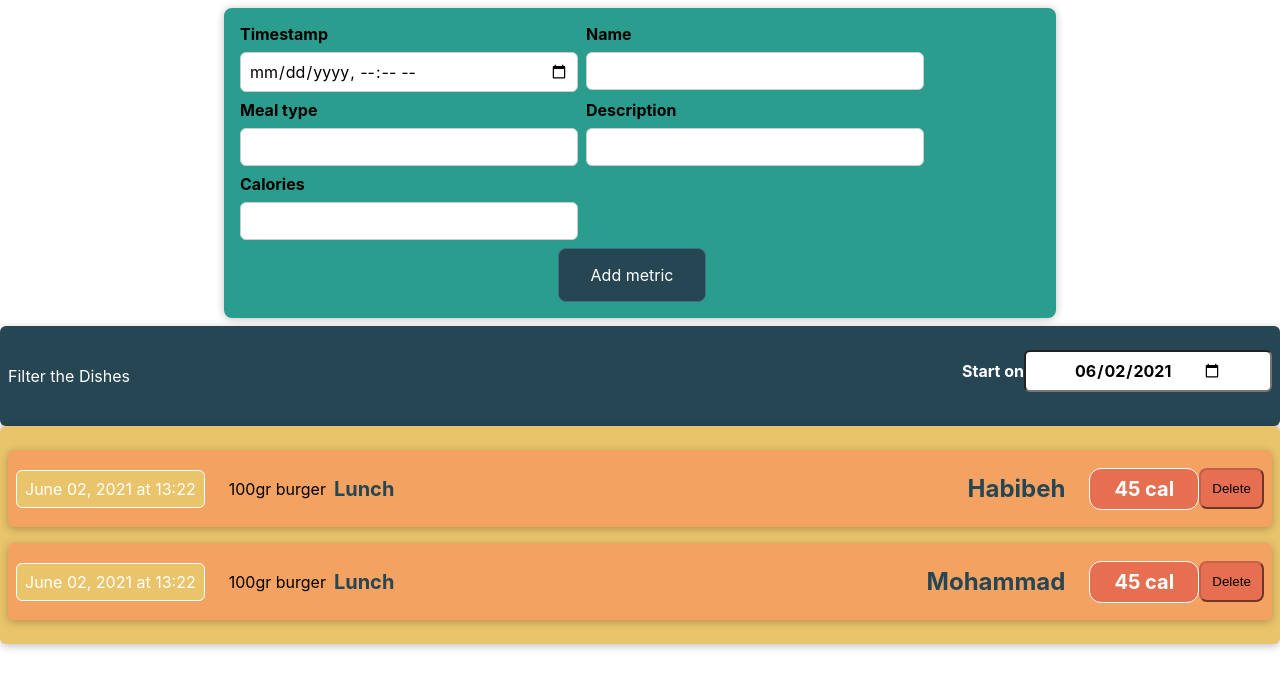
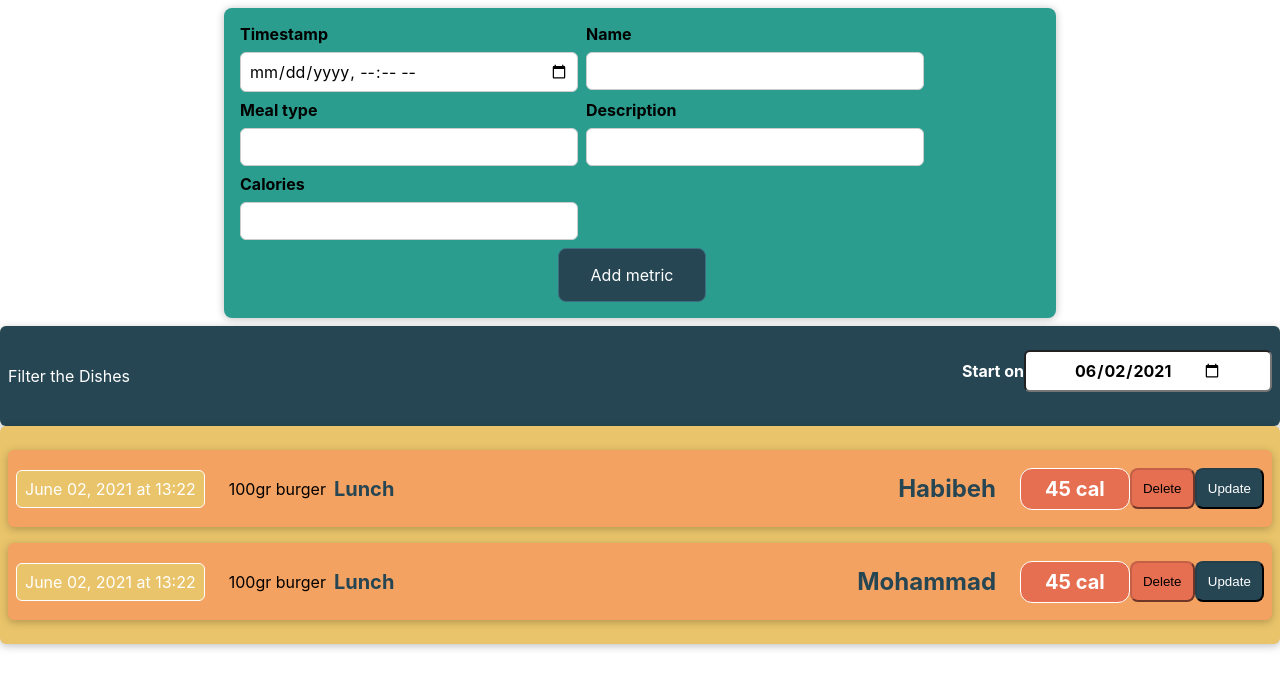
Before and after one commit to HabibehKhavari/Calorie-Tracker-App, a React (Create React App) app: page / in a window 1280 px wide. Shown: the top 688 px of the page. Built offline with nearby package versions, Linux system fonts and the light colour scheme.

Commit message:
updating an entry

```diff
--- a/src/components/DishItem/DishItem.css
+++ b/src/components/DishItem/DishItem.css
@@ -49,6 +49,17 @@
   background-color: #f5886d;
   border-color: #cc7660;
 }
+.update {
+  background-color: #264653;
+  border-color: #233f4b;
+  padding: 0.7rem;
+  border-radius: 8px;
+  color: white;
+}
+.update:hover {
+  background-color: #2e5766;
+  border-color: #264653;
+}
 
 @media (min-width: 580px) {
   .metric-item__metric {
--- a/src/components/DishItem/DishItem.js
+++ b/src/components/DishItem/DishItem.js
@@ -13,12 +13,13 @@ const DishItem = (props) => {
     <Card className="metric-item">
       <div className="metric-item__metric">
         <DishTimestamp userTimestamp={props.userTimestamp} />
-        <div>{props.userDescription}</div>
-        <h3>{props.userMealtype}</h3>
-        <h1>{props.userName}</h1>
+        <div contentEditable="true">{props.userDescription}</div>
+        <h3 contentEditable="true">{props.userMealtype}</h3>
+        <h1 contentEditable="true">{props.userName}</h1>
       </div>
-      <div className="metric-item__count">{props.userCalories} cal</div>
+      <div className="metric-item__count" contentEditable="true">{props.userCalories} cal</div>
       <button className="delete" onClick={deleteHadler} >Delete</button>
+      <button className="update">Update</button>
     </Card>
   );
 };
--- a/src/components/DishItem/DishTimestamp.js
+++ b/src/components/DishItem/DishTimestamp.js
@@ -10,7 +10,7 @@ const DishTimestamp = (props) => {
     hour12: false,
   });
 
-  return <div className="metric-item__date">{dispTimestamp}</div>;
+  return <div className="metric-item__date" contentEditable="true">{dispTimestamp}</div>;
 };
 
 export default DishTimestamp;
```
